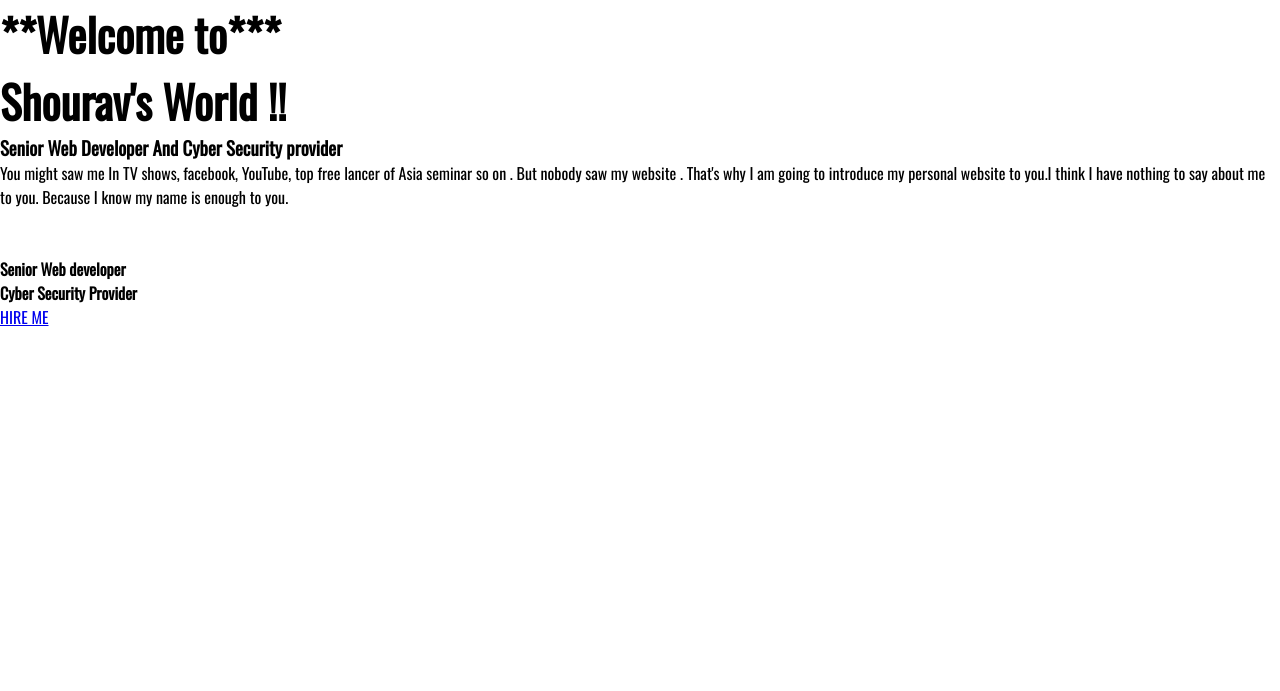
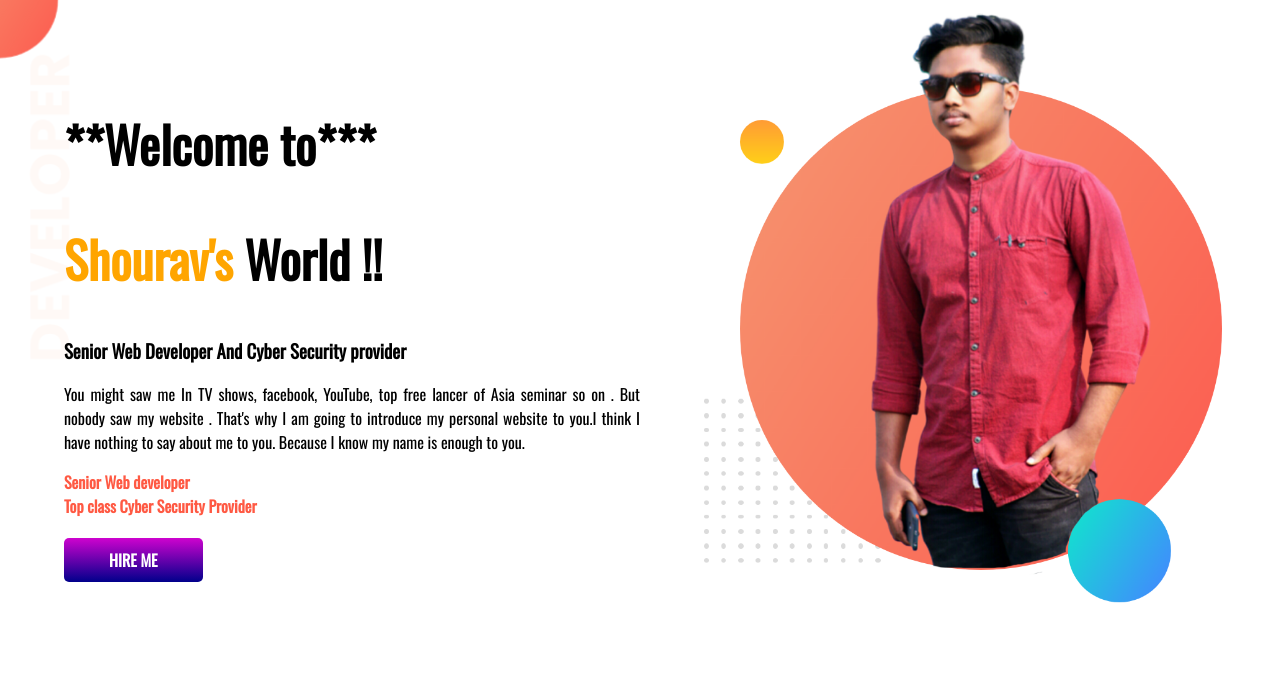
Before and after one commit to developer-shourav/Protfolio_Design, a plain HTML site: page index.html in a window 1280 px wide. Drawn offline with nearby package versions, Linux system fonts and the light colour scheme.

Commit message:
top_section complited

```diff
--- a/index.html
+++ b/index.html
@@ -15,13 +15,16 @@
     <section class="top_section">
         <div class="aboutMe">
             <h1>**Welcome to***</h1>
-            <h1><span class="myName">Shourav's</span> World !!</h1>
+            <h1><span class="colorOrange">Shourav's</span> World !!</h1>
             <h3>Senior Web Developer And Cyber Security provider</h3>
             <p>You might saw me In TV shows, facebook, YouTube, top free lancer of Asia seminar so on . But nobody saw my website . That's why I am going to introduce my personal website to you.I think I have nothing to say about me to you. Because I know my name is enough to you.</p>
-            <br><br>
-            <p class="specilist"><strong>Senior Web developer</strong></p>
-            <p class="specilist"><strong>Cyber Security Provider</strong></p>
-            <a class="hireMe" href="https://www.facebook.com/profile.php?id=100027035050071" target="_blank">HIRE ME</a>
+
+            <p class="specilist "><strong>Senior Web developer</strong></p>
+            <p class="specilist "><strong>Top class Cyber Security Provider</strong></p>
+            <div class="button"><a class="hireMe" href="https://www.facebook.com/profile.php?id=100027035050071" target="_blank">HIRE ME</a></div>
+        </div>
+        <div class="myFirstPc">
+            <img src="img/my-bg.png" alt="Photo of web developer Shourav RajB.">
         </div>
     </section>
 </body>
--- a/style.css
+++ b/style.css
@@ -1,10 +1,54 @@
-*{
-    margin: 0;
-    padding: 0;
+body{
+     margin: 0;
     font-family: 'Oswald',
     sans-serif;
+    text-decoration: none;
 
 }
+.colorOrange{color:orange}
 h1{
-    font-size: 45px;
+    font-size:50px;
 }
+.top_section{
+    display: flex;
+    background-image: url(images/top-banner.png);
+    background-repeat: no-repeat;
+    text-align: justify;
+}
+.aboutMe{
+    width: 50%;
+    padding:5%;
+}
+.myFirstPc{
+    width: 50%;
+
+}
+.myFirstPc img{
+    width: 90%;
+
+}
+.specilist{
+    color: #ff5943;
+    margin:0;
+
+}
+.button{
+    margin-top: 30px;
+}
+.hireMe{
+    font-weight: 700;
+    text-decoration: none;
+    padding: 10px 45px;
+    background:linear-gradient(#ce03ce,darkblue);
+    border-radius: 5px;
+    color: #fff;
+
+}
+.hireMe:hover {
+    background: linear-gradient(#ff0000,#ff8b76dc);
+}
+.hireMe:active{
+    border:2px solid #f0f0f0;
+    border-radius: 5px;
+    background: #378dff52;
+}
```
